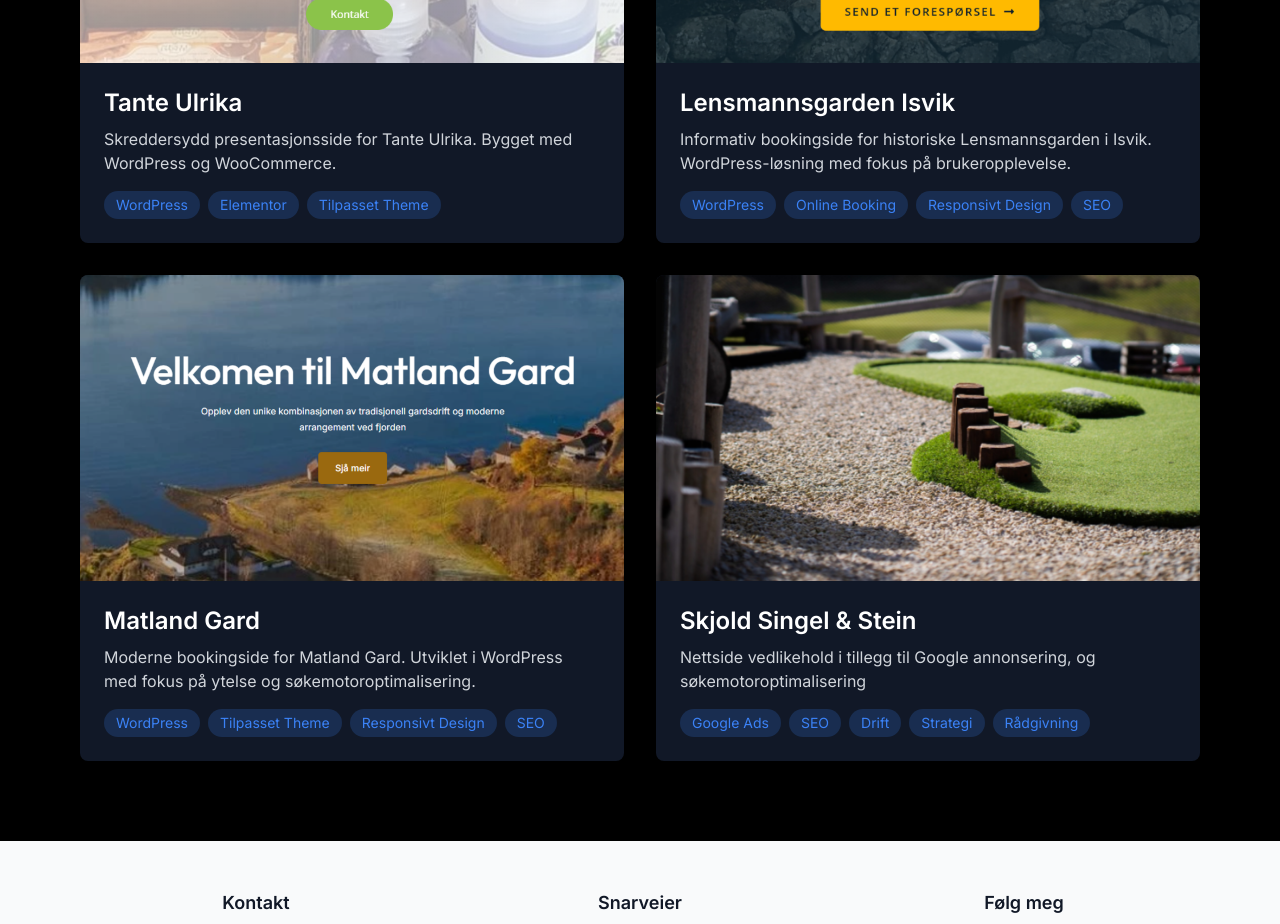
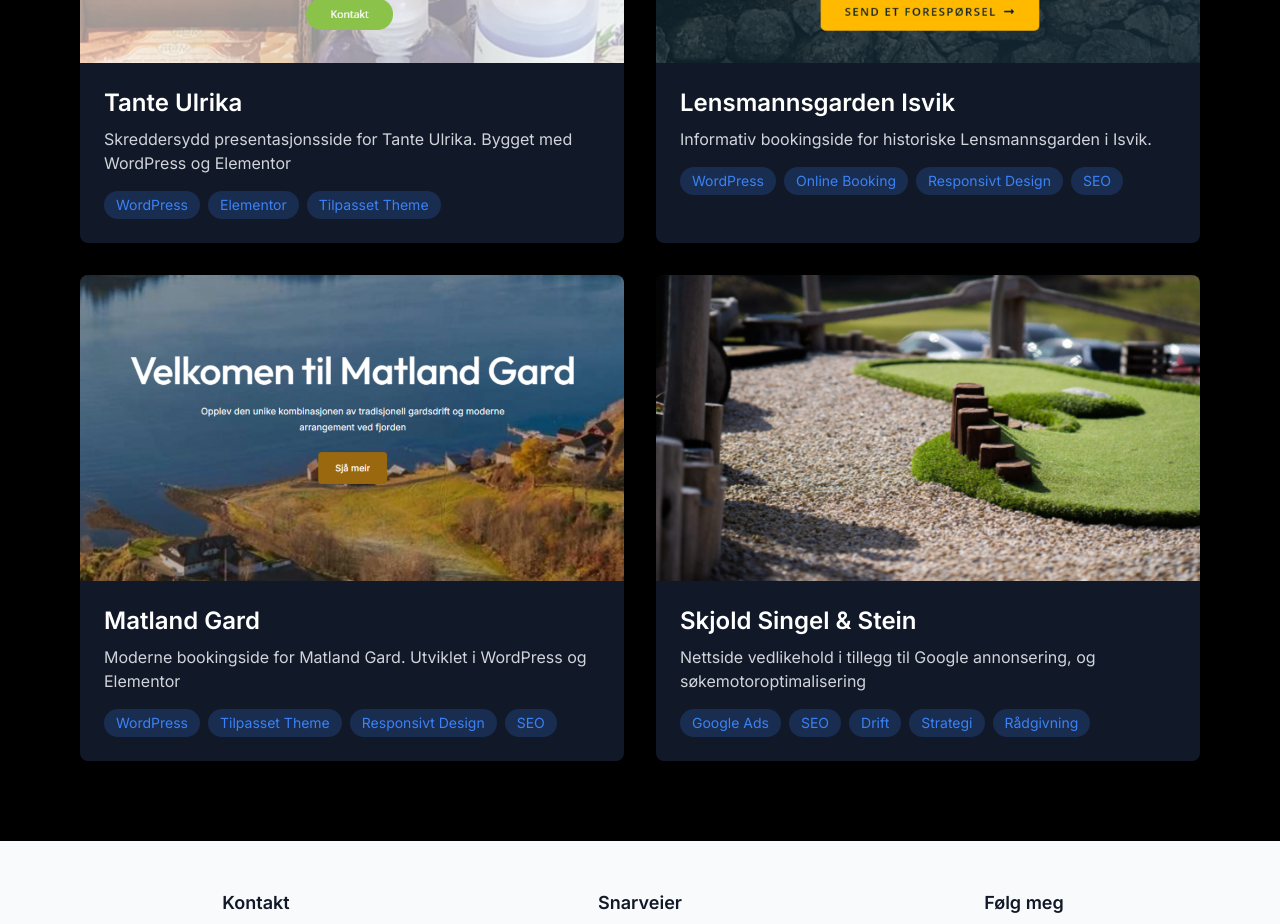
Before and after one commit to ErFjeldheim/fjelldata, a React (Vite) app: page /portfolio in a window 1280 px wide. Shown: the part 1120-2044 px from the top of the page. Built offline with nearby package versions, Linux system fonts and the light colour scheme.

Commit message:
Oppdaterer tekst på porteføljeside✏️

```diff
--- a/src/components/Portfolio.tsx
+++ b/src/components/Portfolio.tsx
@@ -17,19 +17,19 @@ const Portfolio: React.FC = () => {
     },
     {
       title: 'Tante Ulrika',
-      description: 'Skreddersydd presentasjonsside for Tante Ulrika. Bygget med WordPress og WooCommerce.',
+      description: 'Skreddersydd presentasjonsside for Tante Ulrika. Bygget med WordPress og Elementor',
       url: 'https://tanteulrika.no/',
       technologies: ['WordPress', 'Elementor', 'Tilpasset Theme']
     },
     {
       title: 'Lensmannsgarden Isvik',
-      description: 'Informativ bookingside for historiske Lensmannsgarden i Isvik. WordPress-løsning med fokus på brukeropplevelse.',
+      description: 'Informativ bookingside for historiske Lensmannsgarden i Isvik.',
       url: 'https://lensmannsgarden-isvik.no/',
       technologies: ['WordPress', 'Online Booking', 'Responsivt Design', 'SEO']
     },
     {
       title: 'Matland Gard',
-      description: 'Moderne bookingside for Matland Gard. Utviklet i WordPress med fokus på ytelse og søkemotoroptimalisering.',
+      description: 'Moderne bookingside for Matland Gard. Utviklet i WordPress og Elementor',
       url: 'https://matlandgard.no/',
       technologies: ['WordPress', 'Tilpasset Theme', 'Responsivt Design', 'SEO']
     },
```
